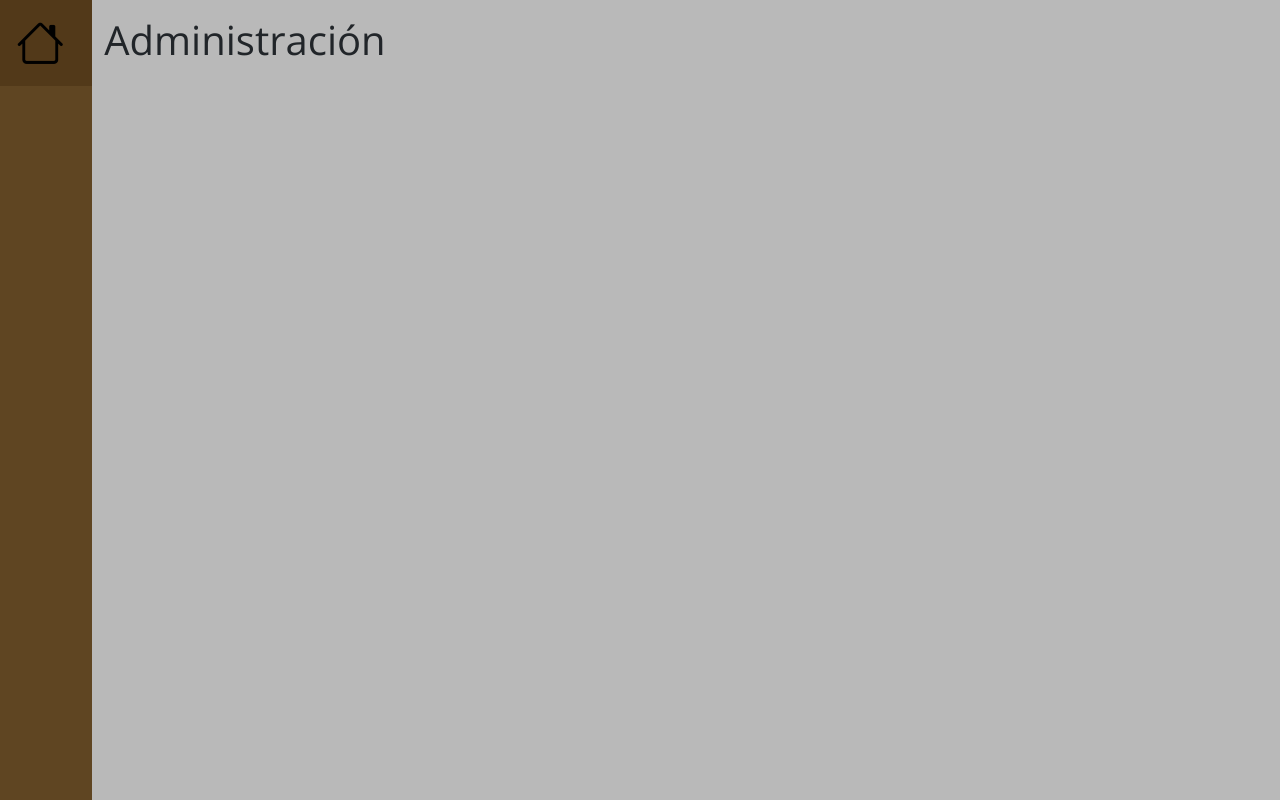
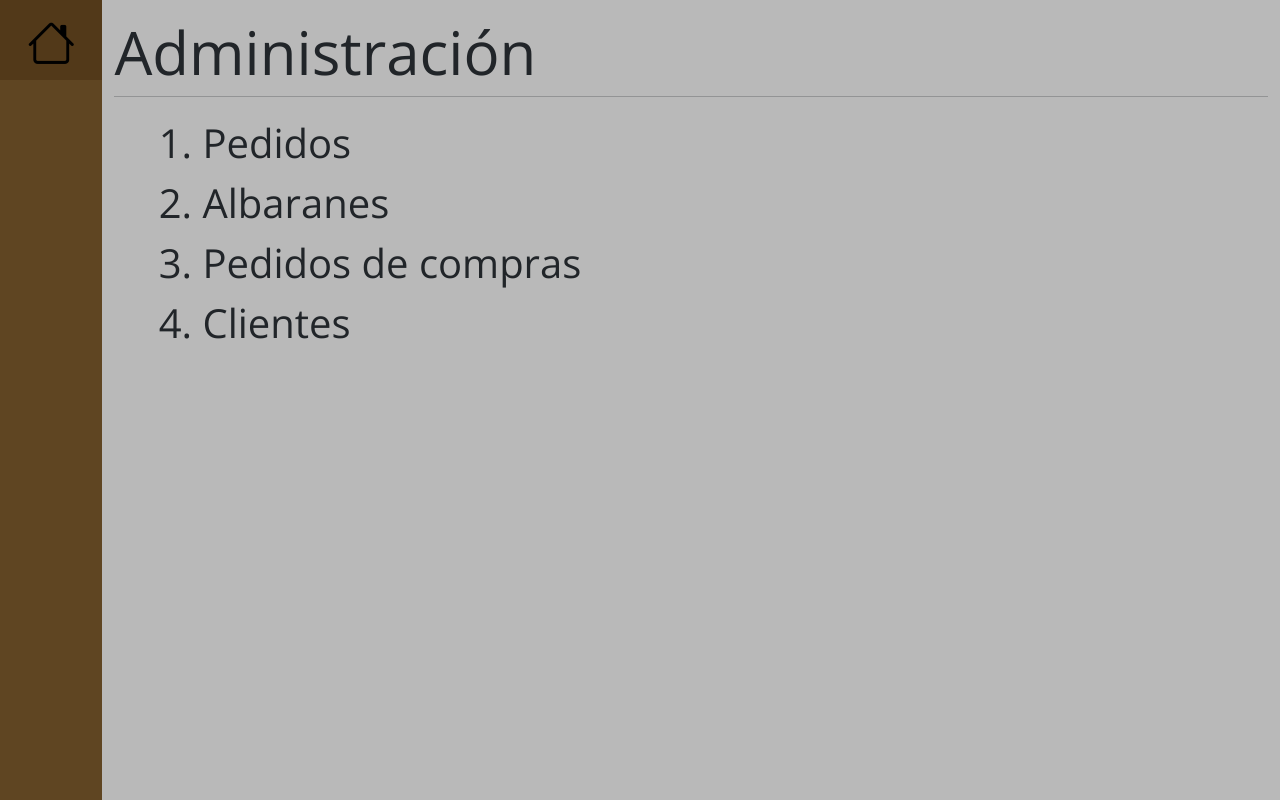
Before and after one commit to IkerRico/PC-Front, a Vue app: page /administracion in a window 1280 px wide. Built offline with nearby package versions, Linux system fonts and the light colour scheme.

Commit message:
git add menu options

```diff
--- a/src/components/NavbarAdministracion.vue
+++ b/src/components/NavbarAdministracion.vue
@@ -1,8 +1,5 @@
 <template>
   <div class="nav-bar col-12 d-none d-lg-block m-0 p-0 text-center">
-    <div class="nav-bar-element"></div>
-    <div class="nav-bar-element"></div>
-    <div class="nav-bar-element"></div>
     <div class="nav-bar-element">
       <boton-menu-principal></boton-menu-principal>
     </div>
@@ -27,6 +24,10 @@ export default {
   margin: 0;
 }
 
+.nav-bar-element {
+  height: 10%;
+}
+
 .nav-bar-element:hover {
   background-color: #523919;
   width: 100%;
--- a/src/views/administracion/administracionHomeView.vue
+++ b/src/views/administracion/administracionHomeView.vue
@@ -7,10 +7,19 @@ export default {
 }
 </script>
 <template>
-  <div class="contenedor">
-    <div class="row">
-      <NavbarAdministracion></NavbarAdministracion>
-      <h1 class="col-3 mt-3">Administración</h1>
+  <div class="contenedor row p-0 m-0">
+    <NavbarAdministracion></NavbarAdministracion>
+    <div class="col mt-3">
+      <h1>Administración</h1>
+      <hr />
+      <div class="mt-3">
+        <ol>
+          <li>Pedidos</li>
+          <li>Albaranes</li>
+          <li>Pedidos de compras</li>
+          <li>Clientes</li>
+        </ol>
+      </div>
     </div>
   </div>
 </template>
@@ -21,4 +30,23 @@ export default {
   background-color: #b9b9b9;
   border-color: #fff;
 }
+
+hr {
+  margin: 0;
+}
+
+h1 {
+  font-size: 60px;
+}
+
+li {
+  font-size: 40px;
+  margin-left: 5%;
+}
+
+li:hover {
+  font-size: 50px;
+  margin-left: 10%;
+  transform: scale(1.1);
+}
 </style>
```
